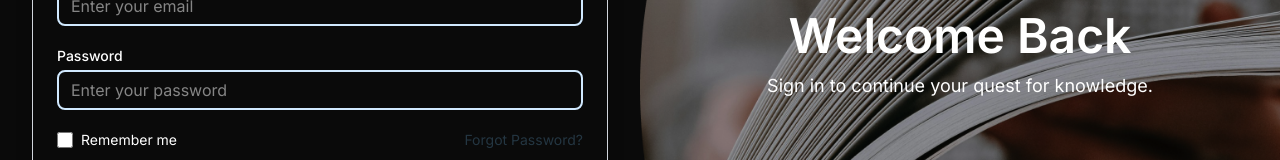
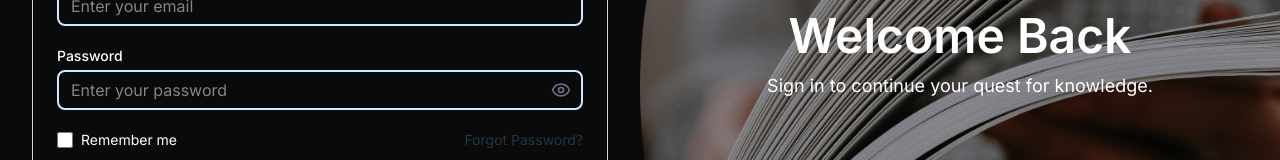
Before and after one commit to Lumix-projects/Quizium, a Next.js app: page /login in a window 1280 px wide. Shown: the part 344-504 px from the top of the page. Built offline with nearby package versions, Linux system fonts and the light colour scheme; no server answers.

Commit message:
`Added password toggle functionality to InputField component`

```diff
--- a/src/components/InputField.tsx
+++ b/src/components/InputField.tsx
@@ -1,9 +1,12 @@
+"use client";
 import {
   UseFormRegister,
   FieldValues,
   Path,
   FieldError,
 } from "react-hook-form";
+import { useState } from "react";
+import { Eye, EyeOff } from "lucide-react";
 
 interface InputFieldProps<T extends FieldValues> {
   label: string;
@@ -22,18 +25,41 @@ export default function InputField<T extends FieldValues>({
   name,
   error,
 }: InputFieldProps<T>) {
+  const [showPassword, setShowPassword] = useState(false);
+
+  // Determine input type based on password toggle
+  const inputType = type === "password" && showPassword ? "text" : type;
+
   return (
     <div>
       <label className="block text-sm font-medium text-text-heading mb-1">
         {label}
       </label>
 
-      <input
-        type={type}
-        {...register(name)}
-        className="input w-full"
-        placeholder={placeholder}
-      />
+      <div className="relative">
+        <input
+          type={inputType}
+          {...register(name)}
+          className="input w-full pr-10"
+          placeholder={placeholder}
+        />
+
+        {/* Password toggle button */}
+        {type === "password" && (
+          <button
+            type="button"
+            tabIndex={-1}
+            className="absolute right-3 top-1/2 transform -translate-y-1/2 text-gray-500 hover:text-gray-700 focus:outline-none"
+            onClick={() => setShowPassword(!showPassword)}
+          >
+            {showPassword ? (
+              <EyeOff size={20} className="cursor-pointer" />
+            ) : (
+              <Eye size={20} className="cursor-pointer" />
+            )}
+          </button>
+        )}
+      </div>
 
       {error && (
         <p className="text-red-500 text-xs px-3 py-2 border border-border rounded-lg mt-2">
```
